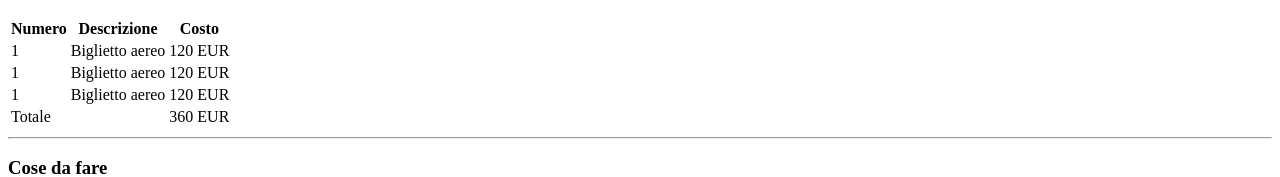
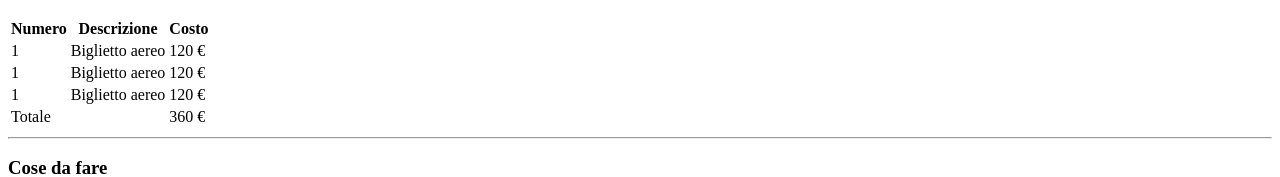
Before and after one commit to angel-kr/html-london-trip, a plain HTML site: page index.html in a window 1280 px wide. Shown: the part 744-921 px from the top of the page. Drawn offline with Linux system fonts and the light colour scheme.

Commit message:
added euro simbol

```diff
--- a/index.html
+++ b/index.html
@@ -34,23 +34,23 @@
                 <tr>
                     <td>1</td>
                     <td>Biglietto aereo</td>
-                    <td>120 EUR</td>
+                    <td>120 &euro;</td>
                 </tr>
                 <tr>
                     <td>1</td>
                     <td>Biglietto aereo</td>
-                    <td>120 EUR</td>
+                    <td>120 &euro;</td>
                 </tr>
                 <tr>
                     <td>1</td>
                     <td>Biglietto aereo</td>
-                    <td>120 EUR</td>
+                    <td>120 &euro;</td>
                 </tr>
             </tbody>
             <tfoot>
                 <tr>
                     <td colspan="2">Totale</td>
-                    <td>360 EUR</td>
+                    <td>360 &euro;</td>
                 </tr>
             </tfoot>
         </table>
```
